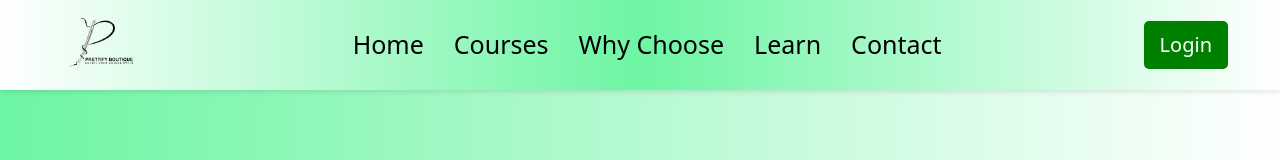
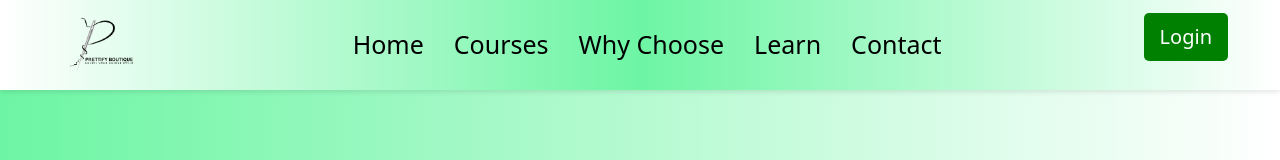
Before and after one commit to Swathilakshmi16/Prettify-, an Angular app: page / in a window 1280 px wide. Shown: the top 160 px of the page. Built offline with nearby package versions, Linux system fonts and the light colour scheme; a web font is replaced by a local one.

Commit message:
header btn change

```diff
--- a/src/app/app.component.html
+++ b/src/app/app.component.html
@@ -1,3 +1,3 @@
-<app-header></app-header>
+<app-header *ngIf="!isLoginRoute"></app-header>
 <router-outlet></router-outlet>
-<app-footer></app-footer>
+<app-footer *ngIf="!isLoginRoute"></app-footer>
--- a/src/app/app.component.ts
+++ b/src/app/app.component.ts
@@ -1,4 +1,5 @@
 import { Component } from '@angular/core';
+import { NavigationEnd, Router } from '@angular/router';
 
 @Component({
   selector: 'app-root',
@@ -7,4 +8,17 @@ import { Component } from '@angular/core';
 })
 export class AppComponent {
   title = 'pretify';
+  isLoginRoute = false;
+
+  constructor(private router: Router) {}
+
+  ngOnInit(): void {
+    this.router.events.subscribe((event) => {
+      if (event instanceof NavigationEnd) {
+        this.isLoginRoute = event.url === '/login';
+      }
+    });
+  }
+
+
 }
--- a/src/app/header/header.component.html
+++ b/src/app/header/header.component.html
@@ -15,7 +15,7 @@
             </ul>
         </nav>
         <div class="login-button">
-            <a href="#login" class="btn">Login</a>
+            <p routerLink="/login" class="btn">Login</p>
         </div>
 
         <label for="menu-toggle" class="burger" data-bs-toggle="offcanvas" data-bs-target="#demo" aria-controls="demo">
@@ -37,7 +37,7 @@
         <li data-bs-dismiss="offcanvas"><a href="#why-choose">Why Choose</a></li>
         <li data-bs-dismiss="offcanvas"><a href="#learn">Learn</a></li>
         <li data-bs-dismiss="offcanvas"><a href="#contact">Contact</a></li>
-        <li data-bs-dismiss="offcanvas"><a href="#login" class="btn">Login</a></li>
+        <li data-bs-dismiss="offcanvas"><p routerLink="/login" class="btn">Login</p></li>
     </ul>
 </div>
 </div>
```
